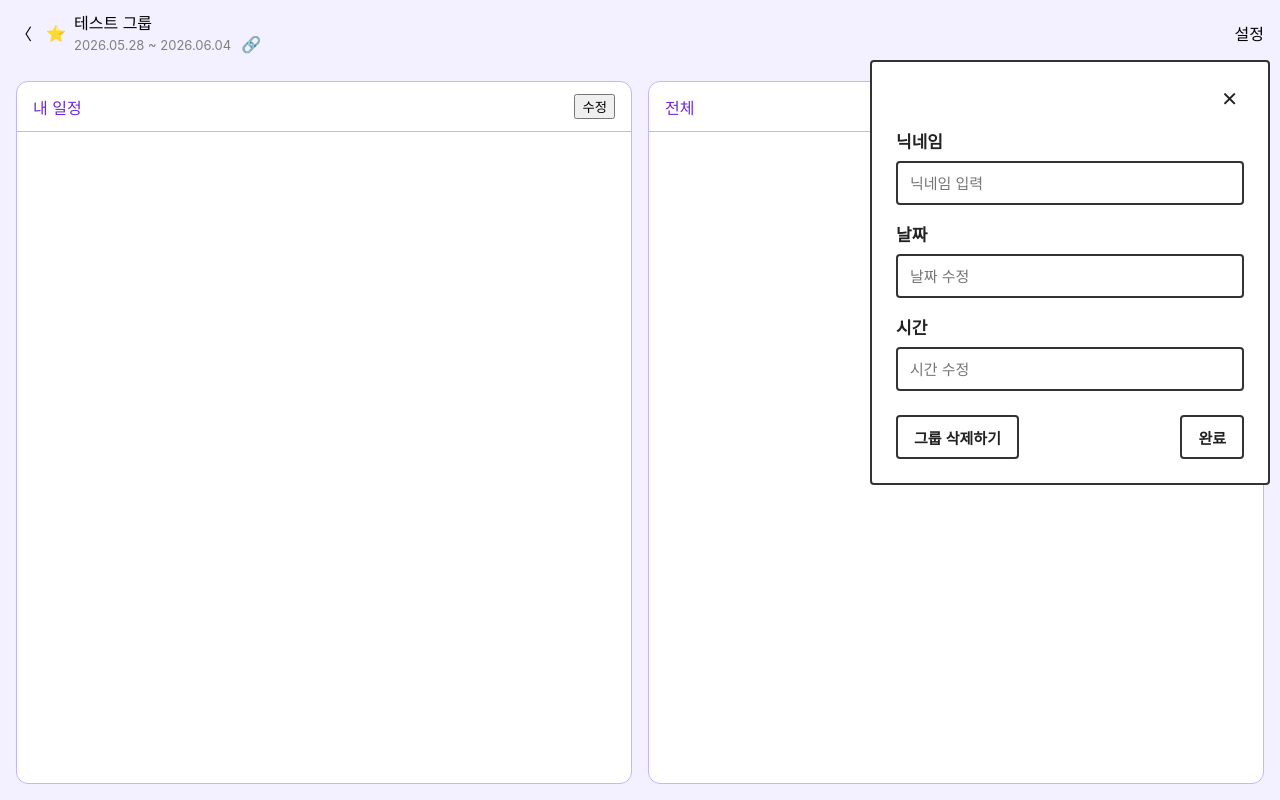
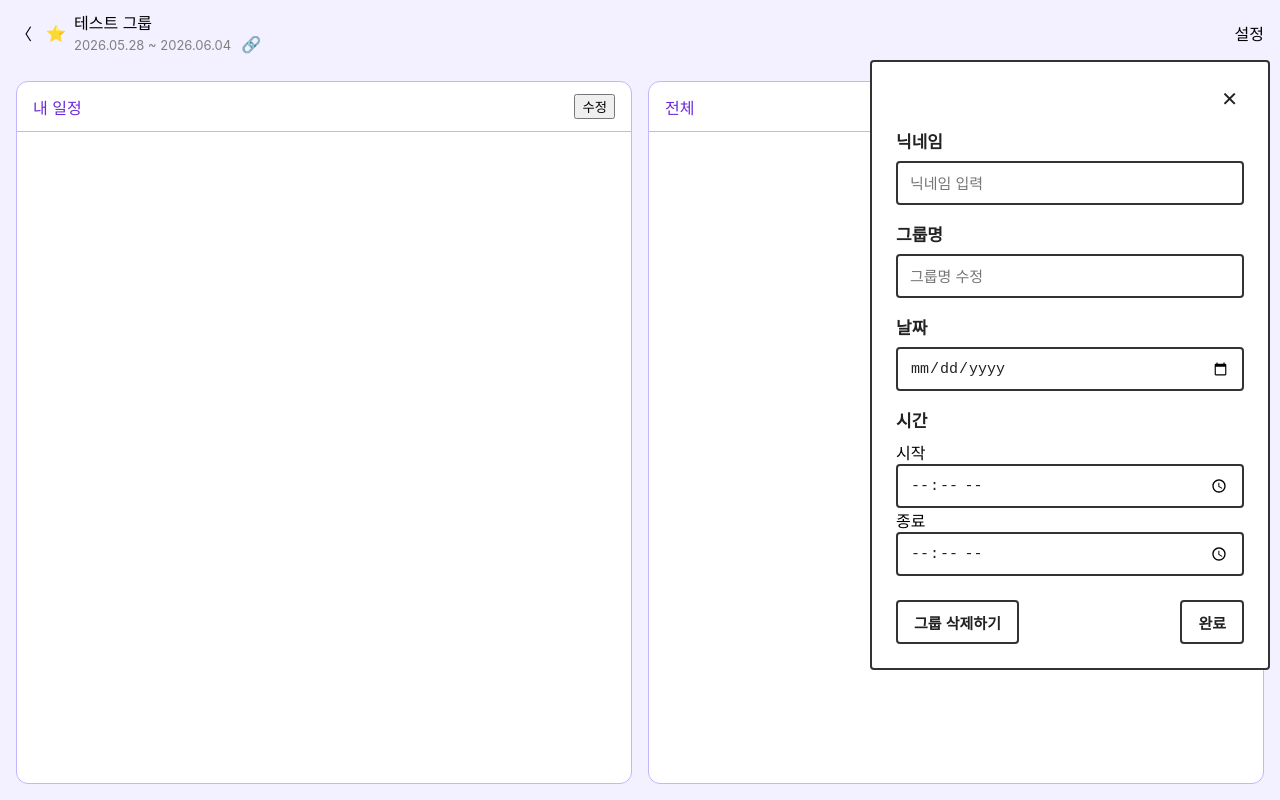
Before and after one commit to isehyun628-oss/TimeSync, a React (Create React App) app: page /groups/schedule in a window 1280 px wide. Both pictures are taken after a click on the button "설정". Built offline with nearby package versions, Linux system fonts and the light colour scheme.

Commit message:
fix: 설정 팝업 수정

```diff
--- a/package.json
+++ b/package.json
@@ -9,7 +9,7 @@
     "@testing-library/user-event": "^13.5.0",
     "react": "^19.2.6",
     "react-dom": "^19.2.6",
-    "react-router-dom": "^7.18.1",
+    "react-router-dom": "^7.18.2",
     "react-scripts": "5.0.1",
     "web-vitals": "^2.1.4"
   },
--- a/src/components/SettingPopup.js
+++ b/src/components/SettingPopup.js
@@ -1,3 +1,5 @@
+import { useState } from "react";
+
 /* SettingPopup.css 파일을 불러와서 디자인 적용 */
 import './SettingPopup.css';
 
@@ -8,6 +10,42 @@ function SettingPopup(props) {
     // isLoggedIn이 true면 계정 표시, false면 로그인 버튼 표시
     // 나중에 실제 로그인 상태로 교체 예정 (현재는 하드코딩)
     const isLoggedIn = false;
+
+    // 생성자 버전용 입력 상태 관리
+    const [nickname, setNickname] = useState(props.initialNickname || "");
+    const [groupName, setGroupName] = useState(props.initialGroupName || "");
+    const [selectedDate, setSelectedDate] = useState(props.initialDate || "");
+    const [startTime, setStartTime] = useState(props.initialStartTime || "");
+    const [endTime, setEndTime] = useState(props.initialEndTime || "");
+
+    // 사용자 버전용 닉네임 상태 관리
+    const [userNickname, setUserNickname] = useState(props.initialNickname || "");
+
+    // 완료 버튼 클릭 시 변경사항 저장/처리
+    const handleConfirm = () => {
+        if(props.isOwner) {
+            // 종료 시간이 시작 시간보다 빠른지 검증
+            if (startTime && endTime && startTime >= endTime) {
+                alert("종료 시간은 시작 시간보다 늦어야 합니다.");
+                return;
+            }
+
+            const updatedData = {
+                nickname,
+                groupName,
+                selectedDate,
+                startTime,
+                endTime,
+            };
+            console.log("생성자 수정 데이터:", updatedData);
+            if (props.onSave) props.onSave(updatedData);
+        } else {
+            console.log("사용자 수정 닉네임:", userNickname);
+            if (props.onSave) props.onSave({ nickname: userNickname });
+        }
+
+        if (props.onClose) props.onClose();
+    };
 
     return (
 
@@ -28,27 +66,67 @@ function SettingPopup(props) {
                     {/* 닉네임 입력 */}
                     <div className="setting-row">
                         <span className="setting-label">닉네임</span>
-                        <input className="setting-input" type="text" placeholder="닉네임 입력" />
+                        <input
+                            className="setting-input"
+                            type="text"
+                            placeholder="닉네임 입력"
+                            value={nickname}
+                            onChange={(e) => setNickname(e.target.value)}
+                        />
                     </div>
 
                     {/* 그룹명 수정 */}
                     <div className="setting-row">
+                        <span className="setting-label">그룹명</span>
+                        <input
+                            className="setting-input"
+                            type="text"
+                            placeholder="그룹명 수정"
+                            value={groupName}
+                            onChange={(e) => setGroupName(e.target.value)}
+                        />
+                    </div>
+
+                    {/* 날짜 수정 */}
+                    <div className="setting-row">
                         <span className="setting-label">날짜</span>
-                        <input className="setting-input" type="text" placeholder="날짜 수정" />
+                        <input
+                            className="setting-input setting-date-input"
+                            type="date"
+                            value={selectedDate}
+                            onChange={(e) => setSelectedDate(e.target.value)}
+                        />
                     </div>
 
                     {/* 시간 수정 */}
-                    <div className="setting-row">
+                    <div className="setting-row setting-time-row">
                         <span className="setting-label">시간</span>
-                        <input className="setting-input" type="text" placeholder="시간 수정" />
+                        <div className="setting-time-inputs">
+                            <div className="setting-time-group">
+                                <span>시작</span>
+                                <input
+                                    className="setting-input setting-time-input"
+                                    type="time"
+                                    value={startTime}
+                                    onChange={(e) => setStartTime(e.target.value)}
+                                />
+                                <span>종료</span>
+                                <input
+                                    className="setting-input setting-time-input"
+                                    type="time"
+                                    value={endTime}
+                                    onChange={(e) => setEndTime(e.target.value)}
+                                />
+                            </div>
+                        </div>
                     </div>
 
                     {/* 하단 버튼들 */}
                     <div className="setting-popup-footer">
                         {/* 그룹 삭제하기 버튼 (기능 나중에 추가) */}
-                        <button className="setting-delete-btn">그룹 삭제하기</button>
+                        <button className="setting-delete-btn" onClick={props.onDelete}>그룹 삭제하기</button>
                         {/* 완료 버튼 (기능 나중에 추가) */}
-                        <button className="setting-confirm-btn">완료</button>
+                        <button className="setting-confirm-btn" onClick={handleConfirm}>완료</button>
                     </div>
 
                 </div>
@@ -70,15 +148,21 @@ function SettingPopup(props) {
                     {/* 닉네임 입력 */}
                     <div className="setting-row">
                         <span className="setting-label">닉네임</span>
-                        <input className="setting-input" type="text" placeholder="닉네임 입력" />
+                        <input
+                            className="setting-input"
+                            type="text"
+                            placeholder="닉네임 입력"
+                            value={userNickname}
+                            onChange={(e) => setUserNickname(e.target.value)}
+                        />
                     </div>
 
                     {/* 하단 버튼들 */}
                     <div className="setting-popup-footer">
                         {/* 그룹 나가기 버튼 (기능 나중에 추가) */}
-                        <button className="setting-leave-btn">그룹 나가기</button>
+                        <button className="setting-leave-btn" onClick={props.onLeave}>그룹 나가기</button>
                         {/* 완료 버튼 (기능 나중에 추가) */}
-                        <button className="setting-confirm-btn">완료</button>
+                        <button className="setting-confirm-btn" onClick={handleConfirm}>완료</button>
                     </div>
                 </div>
 
```
Also changed, not shown: src/components/TiemTable.js (added), src/components/TimeTable.css (added), 1 other file (tests, documents, lock files or other folders).
